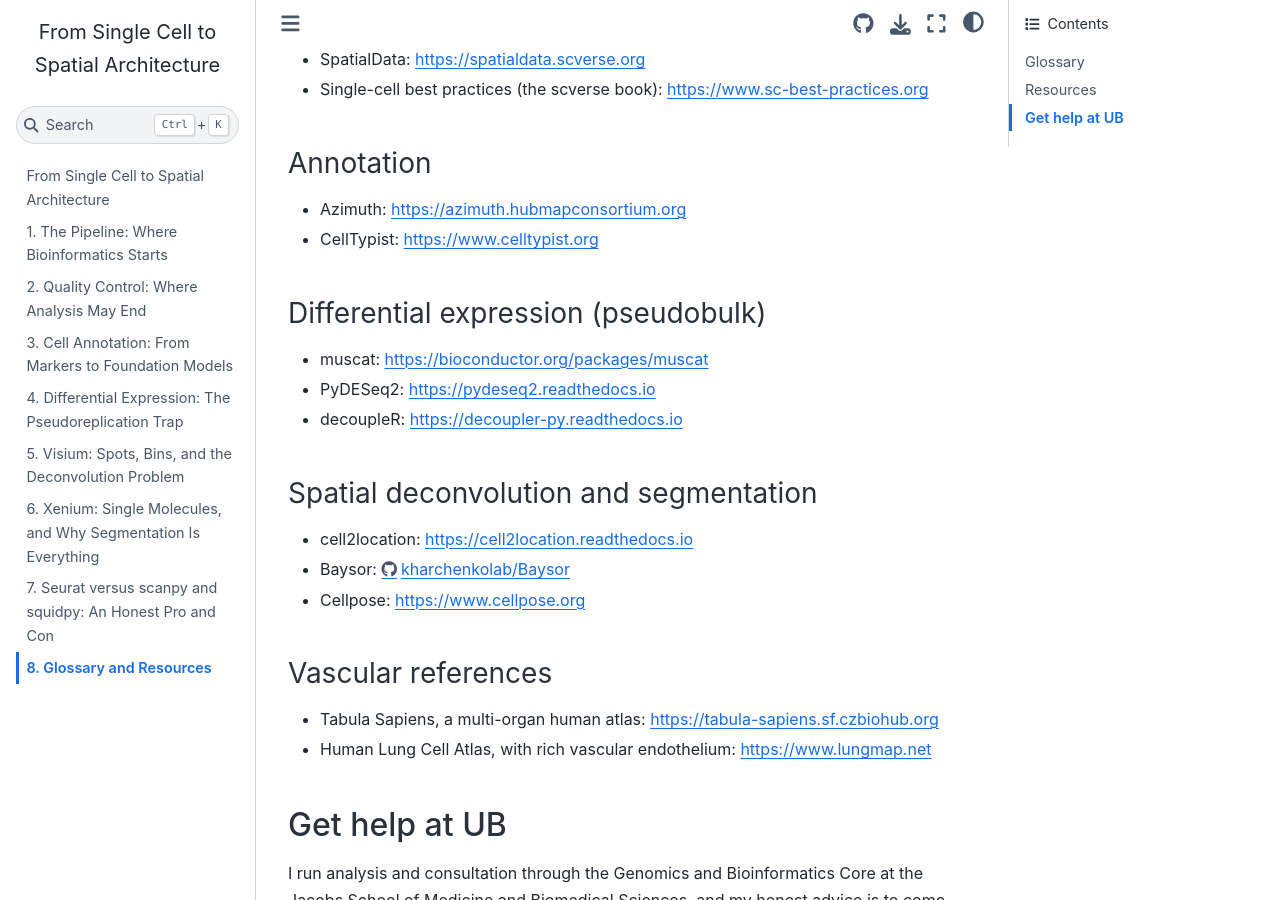
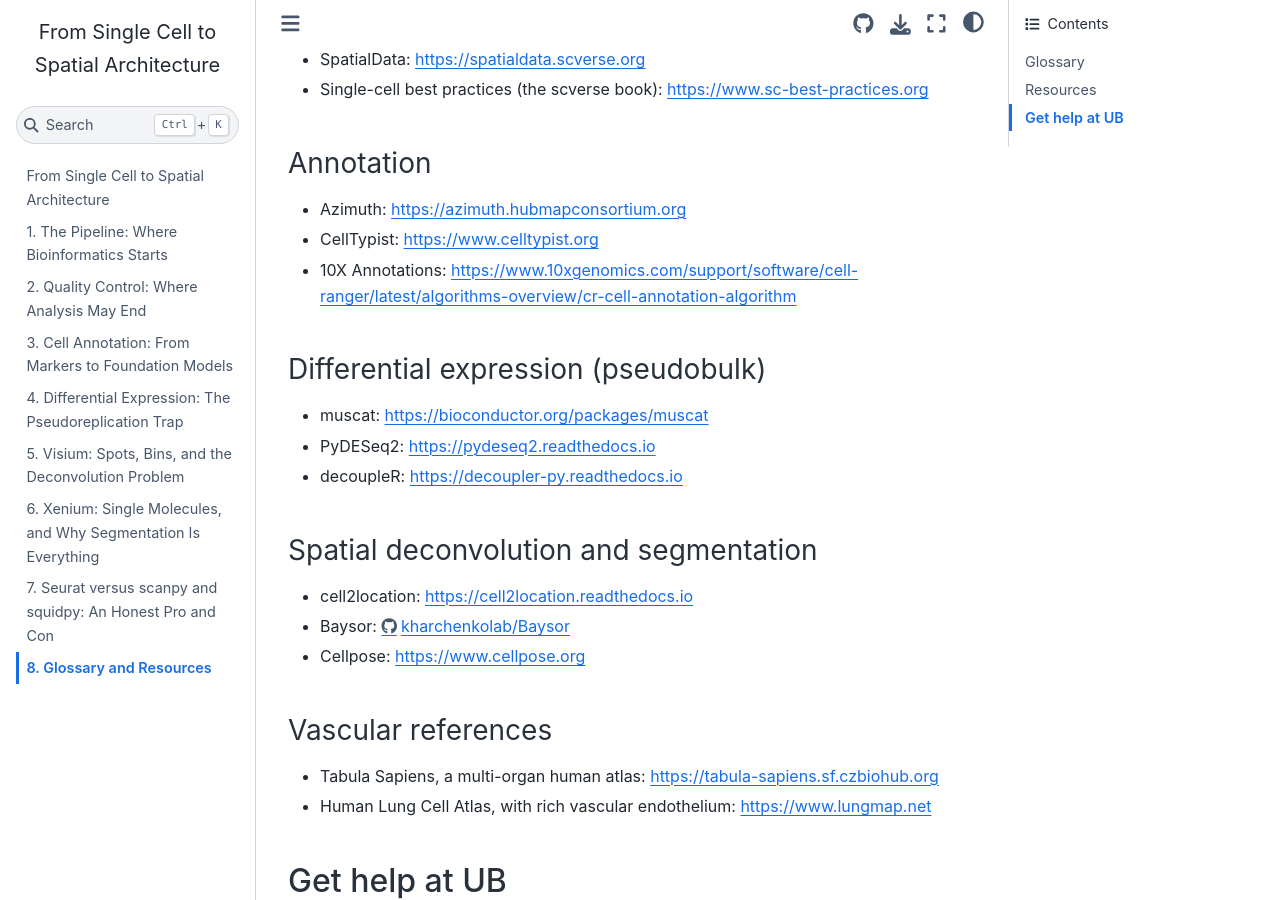
Before and after one commit to jebard/vasculata-workshop, a Jupyter Book: the page built from chapters/08_glossary_resources.md, in a window 1280 px wide and 900 px high, scrolled down 1722 px. Built offline with Jupyter Book 1.0.4 settings and Sphinx 7.4.7 and the Sphinx Book theme 1.1.4, drawn with Linux system fonts in a browser that asks for light colours.

Commit message:
Add 10X Annotations resource to glossary

```diff
--- a/chapters/08_glossary_resources.md
+++ b/chapters/08_glossary_resources.md
@@ -77,6 +77,7 @@ rather than global geometry.
 
 - Azimuth: https://azimuth.hubmapconsortium.org
 - CellTypist: https://www.celltypist.org
+- 10X Annotations: https://www.10xgenomics.com/support/software/cell-ranger/latest/algorithms-overview/cr-cell-annotation-algorithm
 
 ### Differential expression (pseudobulk)
 
```
